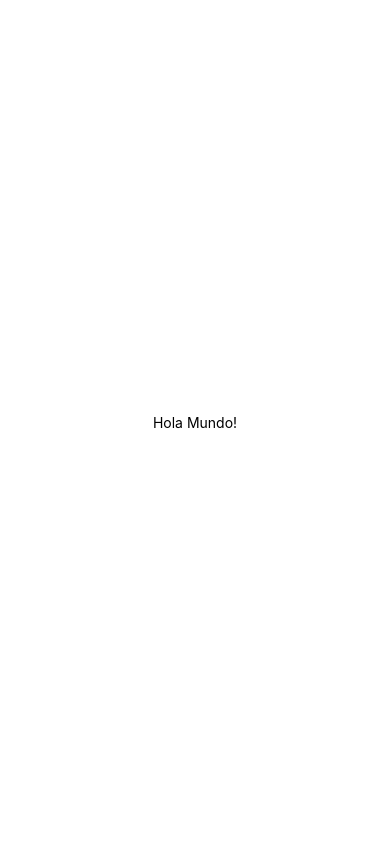
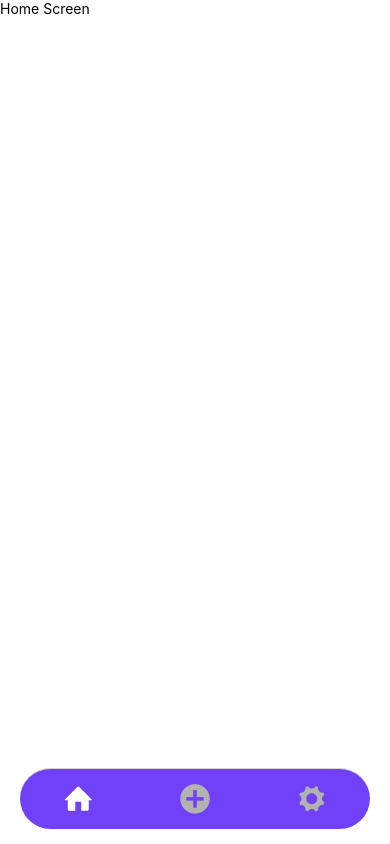
Before and after one commit to No-Country/C12-38-M-REACTNATIVE, a React Native app: screen / in a window 390 px wide. Built offline with nearby package versions, Linux system fonts and the light colour scheme.

Commit message:
feat(ui): add UI of the navigation tabs

```diff
--- a/App.js
+++ b/App.js
@@ -1,20 +1,7 @@
-import { StatusBar } from 'expo-status-bar'
-import { StyleSheet, Text, View } from 'react-native'
+import NavigationProvider from './src/navigation/navigation'
 
-export default function App() {
-  return (
-    <View style={styles.container}>
-      <Text>Hola Mundo!</Text>
-      <StatusBar style='auto' />
-    </View>
-  )
+function App() {
+  return <NavigationProvider />
 }
 
-const styles = StyleSheet.create({
-  container: {
-    flex: 1,
-    backgroundColor: '#fff',
-    alignItems: 'center',
-    justifyContent: 'center'
-  }
-})
+export default App
--- /dev/null
+++ b/src/navigation/navigation.jsx
@@ -0,0 +1,55 @@
+import { Entypo } from '@expo/vector-icons'
+import { createBottomTabNavigator } from '@react-navigation/bottom-tabs'
+import { NavigationContainer } from '@react-navigation/native'
+import { HomeScreen, SettingScreen, TaskScreen } from '../screens'
+
+const { Navigator, Screen } = createBottomTabNavigator()
+
+function NavigationProvider() {
+  return (
+    <NavigationContainer>
+      <Navigator
+        screenOptions={{
+          tabBarShowLabel: false,
+          headerShown: false,
+          tabBarActiveTintColor: '#fff',
+          tabBarInactiveTintColor: '#b2b2b2',
+          tabBarStyle: {
+            backgroundColor: '#7141FA',
+            borderRadius: 100,
+            marginHorizontal: 20,
+            marginVertical: 15,
+            padding: 30
+          }
+        }}
+        sceneContainerStyle={{
+          backgroundColor: '#ffffff'
+        }}
+      >
+        <Screen
+          name='Inicio'
+          component={HomeScreen}
+          options={{
+            tabBarIcon: ({ color }) => <Entypo name='home' size={30} color={color} />
+          }}
+        />
+        <Screen
+          name='Nueva Tarea'
+          component={TaskScreen}
+          options={{
+            tabBarIcon: ({ color }) => <Entypo name='circle-with-plus' size={35} color={color} />
+          }}
+        />
+        <Screen
+          name='Configuración'
+          component={SettingScreen}
+          options={{
+            tabBarIcon: ({ color }) => <Entypo name='cog' size={30} color={color} />
+          }}
+        />
+      </Navigator>
+    </NavigationContainer>
+  )
+}
+
+export default NavigationProvider
--- /dev/null
+++ b/src/screens/index.js
@@ -0,0 +1,3 @@
+export { default as HomeScreen } from './screen'
+export { default as SettingScreen } from './setting/screen'
+export { default as TaskScreen } from './task/screen'
--- /dev/null
+++ b/src/screens/screen.jsx
@@ -0,0 +1,11 @@
+import { Text, View } from 'react-native'
+
+function HomeScreen() {
+  return (
+    <View>
+      <Text>Home Screen</Text>
+    </View>
+  )
+}
+
+export default HomeScreen
--- /dev/null
+++ b/src/screens/setting/screen.jsx
@@ -0,0 +1,11 @@
+import { Text, View } from 'react-native'
+
+function SettingScreen() {
+  return (
+    <View>
+      <Text>Setting Screen</Text>
+    </View>
+  )
+}
+
+export default SettingScreen
--- /dev/null
+++ b/src/screens/task/screen.jsx
@@ -0,0 +1,11 @@
+import { Text, View } from 'react-native'
+
+function TaskScreen() {
+  return (
+    <View>
+      <Text>Create Task Screen</Text>
+    </View>
+  )
+}
+
+export default TaskScreen
```
